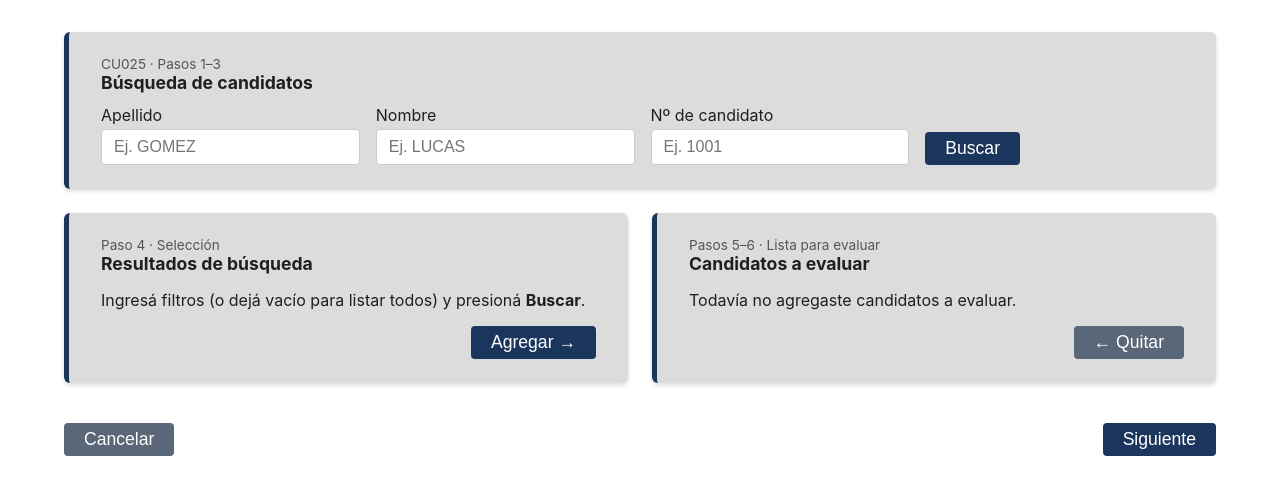
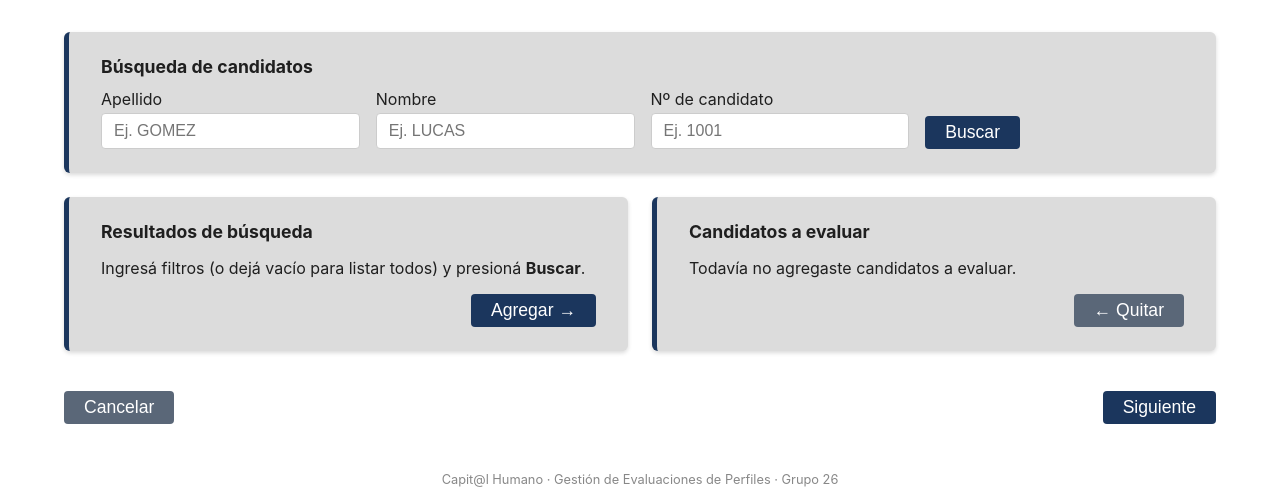
Before and after one commit to radawski/CapitalHumano, a Java web app: template src/main/webapp/WEB-INF/jsp/evaluar-candidatos.jsp in a window 1280 px wide. Shown: the part 59-552 px from the top of the page. Run offline with Tomcat 11, a stand-in JSP engine, Linux system fonts and the light colour scheme; the template is opened without the code that fills it, so the values that code supplies are empty; database files in the repository are not loaded.

Commit message:
Se quitan los rótulos de CU y pasos de las pantallas
Orden de mérito y Evaluar candidatos ya no muestran "CU0xx · Pasos ..." ni "Paso x · ...";
los tooltips de Gestionar preguntas tampoco nombran el CU.

```diff
--- a/src/main/webapp/WEB-INF/jsp/evaluar-candidatos.jsp
+++ b/src/main/webapp/WEB-INF/jsp/evaluar-candidatos.jsp
@@ -11,7 +11,6 @@
         </c:if>
 
         <section class="panel">
-            <p class="panel__subtitulo">CU025 · Pasos 7–8</p>
             <h2 class="panel__titulo">Selección del puesto vacante</h2>
             <p>Candidatos habilitados a evaluar:
                 <strong><c:out value="${sessionScope['cu025.candidatos'].size()}"/></strong>.</p>
@@ -67,7 +66,6 @@
         <c:choose>
             <c:when test="${not empty datosPuesto.competenciasNoEvaluables}">
                 <section class="panel">
-                    <p class="panel__subtitulo">CU025 · Flujo alternativo 9.A</p>
                     <h2 class="panel__titulo">No es posible evaluar el puesto seleccionado</h2>
                     <div class="alerta alerta--error" role="alert">
                         La función <strong><c:out value="${datosPuesto.puesto.nombre}"/></strong>
@@ -103,7 +101,6 @@
 
             <c:otherwise>
                 <section class="panel">
-                    <p class="panel__subtitulo">CU025 · Pasos 9–10</p>
                     <h2 class="panel__titulo">
                         Competencias evaluables — <c:out value="${datosPuesto.puesto.nombre}"/>
                         (<c:out value="${datosPuesto.puesto.empresa}"/>)
@@ -150,7 +147,6 @@
     <c:when test="${paso == 'claves'}">
         <c:set var="evalActual" value="${sessionScope['cu025.evaluacion']}"/>
         <section class="panel">
-            <p class="panel__subtitulo">CU025 · Pasos 11–13</p>
             <h2 class="panel__titulo">
                 Claves de ingreso generadas — <c:out value="${evalActual.puesto.nombre}"/>
             </h2>
@@ -192,7 +188,6 @@
     <c:when test="${paso == 'exportar'}">
         <c:set var="evalGuardada" value="${sessionScope['cu025.evaluacionGuardada']}"/>
         <section class="panel">
-            <p class="panel__subtitulo">CU025 · Pasos 14–18</p>
             <h2 class="panel__titulo">Evaluación guardada correctamente</h2>
             <div class="alerta alerta--exito">
                 La evaluación para <strong><c:out value="${evalGuardada.puesto.nombre}"/></strong>
@@ -231,7 +226,6 @@
         </c:if>
 
         <section class="panel">
-            <p class="panel__subtitulo">CU025 · Pasos 1–3</p>
             <h2 class="panel__titulo">Búsqueda de candidatos</h2>
             <form method="post" action="${pageContext.request.contextPath}/evaluar-candidatos">
                 <div class="filtros-grid">
@@ -262,7 +256,6 @@
 
         <div class="paneles-dobles">
             <section class="panel">
-                <p class="panel__subtitulo">Paso 4 · Selección</p>
                 <h2 class="panel__titulo">Resultados de búsqueda</h2>
                 <form method="post" action="${pageContext.request.contextPath}/evaluar-candidatos">
                     <c:choose>
@@ -310,7 +303,6 @@
             </section>
 
             <section class="panel">
-                <p class="panel__subtitulo">Pasos 5–6 · Lista para evaluar</p>
                 <h2 class="panel__titulo">Candidatos a evaluar</h2>
                 <form method="post" action="${pageContext.request.contextPath}/evaluar-candidatos">
                     <c:choose>
--- a/src/main/webapp/WEB-INF/jsp/gestionar-preguntas.jsp
+++ b/src/main/webapp/WEB-INF/jsp/gestionar-preguntas.jsp
@@ -111,7 +111,7 @@
                                             <button type="button"
                                                     class="boton-icono boton-icono--deshabilitado"
                                                     disabled
-                                                    title="Modificar pregunta (CU022) está fuera del alcance"
+                                                    title="Modificar pregunta (no disponible)"
                                                     aria-label="Modificar pregunta (deshabilitado)">
                                                 &#9998; Modificar
                                             </button>
@@ -125,7 +125,7 @@
                                             </c:url>
                                             <a class="boton-icono boton-icono--eliminar"
                                                href="${urlEliminar}"
-                                               title="Eliminar pregunta (CU023)"
+                                               title="Eliminar pregunta"
                                                aria-label="Eliminar pregunta">
                                                 &#128465; Eliminar
                                             </a>
--- a/src/main/webapp/WEB-INF/jsp/orden-merito.jsp
+++ b/src/main/webapp/WEB-INF/jsp/orden-merito.jsp
@@ -17,7 +17,6 @@
     <section class="panel orden-merito">
         <div class="orden-merito__encabezado">
             <div>
-                <p class="panel__subtitulo">CU028 · Pasos 7–10</p>
                 <h2 class="panel__titulo">Orden de mérito</h2>
                 <p>
                     <strong>Puesto:</strong> <c:out value="${orden.puestoCodigo}"/> – <c:out value="${orden.puestoNombre}"/>
@@ -150,7 +149,6 @@
 </c:if>
 
 <section class="panel">
-    <p class="panel__subtitulo">CU028 · Pasos 1–3</p>
     <h2 class="panel__titulo">Emitir orden de mérito</h2>
     <p>Ingresá al menos un criterio para buscar el puesto.</p>
 
@@ -188,7 +186,6 @@
 
 <c:if test="${sessionScope['cu028.busquedaRealizada']}">
     <section class="panel">
-        <p class="panel__subtitulo">CU028 · Paso 4</p>
         <h2 class="panel__titulo">Puestos encontrados</h2>
         <c:choose>
             <c:when test="${empty sessionScope['cu028.puestos']}">
```
